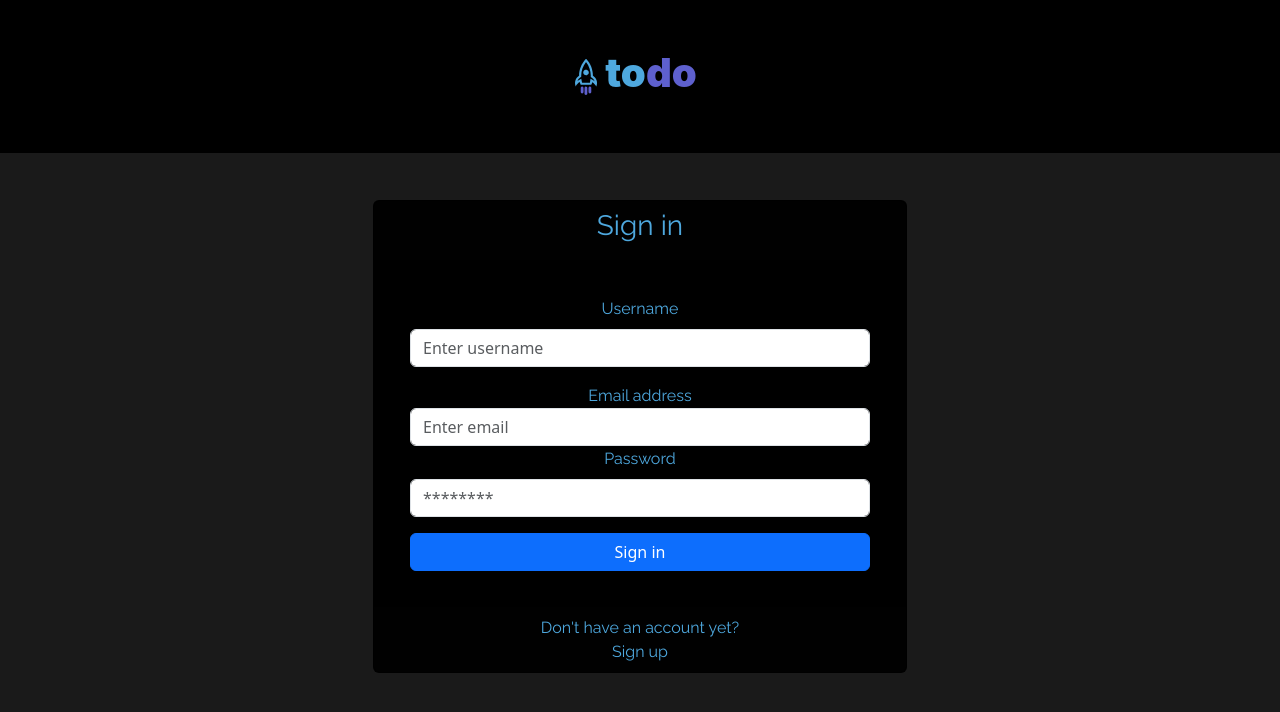
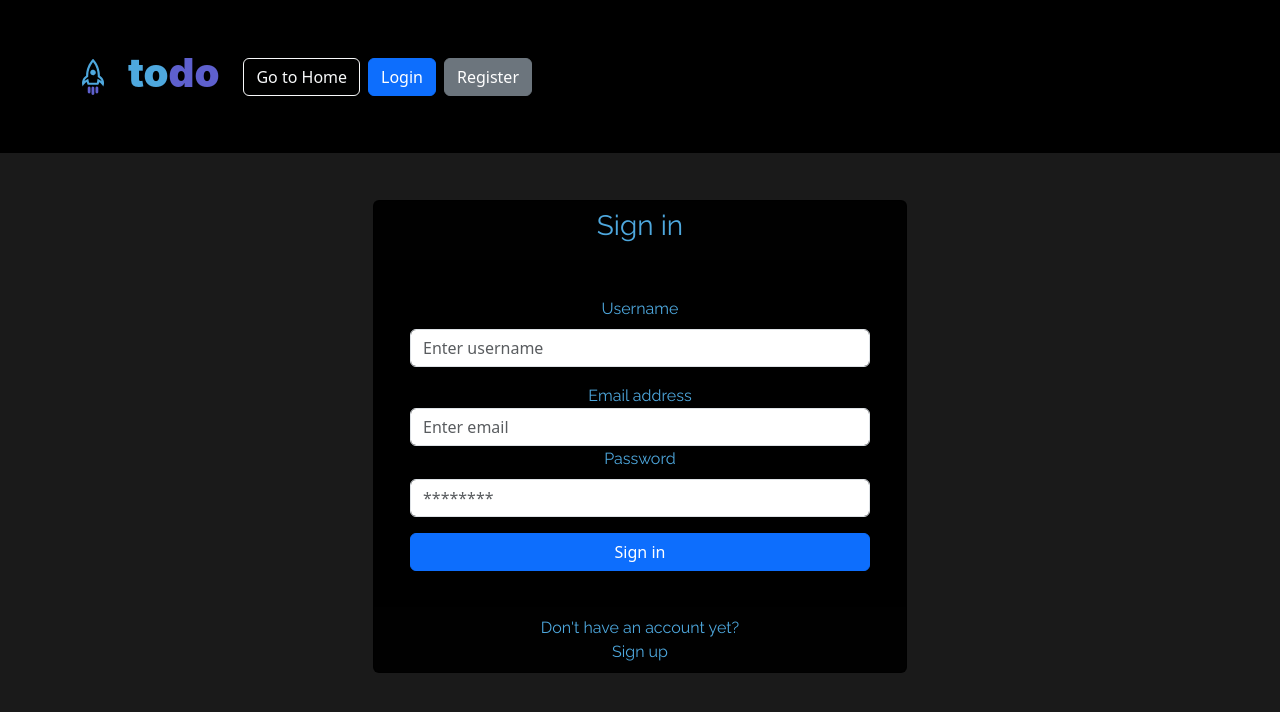
Before and after one commit to BohdanV8/Frontend-for-ToDo-List, a React (Create React App) app: page / in a window 1280 px wide. Shown: the top 712 px of the page. Built offline with nearby package versions, Linux system fonts and the light colour scheme; the HTML template or start-up script is replaced by a standard one.

Commit message:
Navigation

```diff
--- a/src/App.js
+++ b/src/App.js
@@ -16,9 +16,9 @@ function App() {
   }, []);
   return (
     <div className="container text-center">
-      <Menu />
       <AuthContext.Provider value={{ isAuth, setIsAuth }}>
         <BrowserRouter>
+          <Menu />
           <div className="content">
             <AppRouter />
           </div>
--- a/src/components/Menu.jsx
+++ b/src/components/Menu.jsx
@@ -1,9 +1,12 @@
 import React from "react";
-
+import { useNavigate } from "react-router-dom";
 const Menu = () => {
+  const navigate = useNavigate();
   return (
     <nav className="navbar fixed-top py-5 bg-black">
-      <div className="container d-flex justify-content-center align-items-center">
+      <div className="container">
+        <div className="row align-items-center">
+          <div className="col-auto">
             <svg
               xmlns="http://www.w3.org/2000/svg"
               width="22"
@@ -39,10 +42,42 @@ const Menu = () => {
                 </clipPath>
               </defs>
             </svg>
-        <h1 className="mx-2">
+          </div>
+          <div className="col-auto">
+            <h1>
               <span className="word_to">to</span>
               <span className="word_do">do</span>
             </h1>
+          </div>
+          <div className="col">
+            <div className="d-flex justify-content-between">
+              <button
+                className="btn btn-outline-light me-2"
+                onClick={() => {
+                  navigate("home");
+                }}
+              >
+                Go to Home
+              </button>
+              <button
+                className="btn btn-primary me-2"
+                onClick={() => {
+                  navigate("/");
+                }}
+              >
+                Login
+              </button>
+              <button
+                className="btn btn-secondary me-2"
+                onClick={() => {
+                  navigate("/registration");
+                }}
+              >
+                Register
+              </button>
+            </div>
+          </div>
+        </div>
       </div>
     </nav>
   );
--- a/src/components/TaskItem/TaskItem.jsx
+++ b/src/components/TaskItem/TaskItem.jsx
@@ -36,6 +36,7 @@ const TaskItem = ({ task }) => {
       statusColorClass = styles.completed;
       break;
     default:
+      statusColorClass = styles.todo;
       break;
   }
 
--- a/src/components/UserItem/UserItem.module.css
+++ b/src/components/UserItem/UserItem.module.css
@@ -4,12 +4,14 @@
   box-shadow: 0 4px 8px rgba(0, 0, 0, 0.1);
   padding: 20px;
   margin-bottom: 20px;
+  width: "100%";
 }
 
 .userInfo {
   display: flex;
   flex-direction: column;
   align-items: center;
+  max-width: 400px;
 }
 
 .username {
@@ -22,6 +24,7 @@
 .email {
   font-size: 18px;
   color: #666;
+  word-break: break-all;
 }
 
 .deleteButton {
@@ -33,7 +36,6 @@
   border-radius: 4px;
   cursor: pointer;
   transition: background-color 0.3s ease;
-  padding: 10px 50px;
 }
 
 .deleteButton:hover {
--- a/src/components/pages/AnotherRoom.jsx
+++ /dev/null
@@ -1,11 +0,0 @@
-import React from "react";
-
-const AnotherRoom = ({ room }) => {
-  return (
-    <div>
-      <h1 className="text-center">Another Room</h1>
-    </div>
-  );
-};
-
-export default AnotherRoom;
--- a/src/components/pages/UserRoom.jsx
+++ b/src/components/pages/UserRoom.jsx
@@ -79,6 +79,7 @@ const UserRoom = () => {
           day: date,
         }
       );
+      setTaskTitle("");
       fetchTasks();
     } catch (error) {
       console.error("Error during creating task in room:", error.message);
@@ -103,6 +104,46 @@ const UserRoom = () => {
   };
   return (
     <Container className="text-center">
+      <Row>
+        <Col md={5}>
+          <Row className="justify-content-center">
+            <Col md={8}>
+              <Form.Group>
+                <Form.Select
+                  id="selectedUser"
+                  name="selectedUser"
+                  value={username}
+                  onChange={handleInputChangeForUsername}
+                >
+                  <option value="">Select a user</option>
+                  {usersNotInRoom.map((user) => (
+                    <option key={user.id} value={user.username}>
+                      {user.username}
+                    </option>
+                  ))}
+                </Form.Select>
+              </Form.Group>
+            </Col>
+            <Col md={4}>
+              <Button onClick={handleAddUser} className="w-100">
+                Add user
+              </Button>
+            </Col>
+          </Row>
+
+          <Row className="justify-content-center mt-5">
+            <Col>
+              <h3>Users in room:</h3>
+              {users.length > 0 ? (
+                <UserList users={users} setUsers={setUsers} />
+              ) : (
+                <p>No users in room.</p>
+              )}
+            </Col>
+          </Row>
+        </Col>
+
+        <Col md={7}>
           <Row className="justify-content-center">
             <Col md={4}>
               <Form.Group>
@@ -134,31 +175,8 @@ const UserRoom = () => {
             </Col>
           </Row>
 
-      <Row className="justify-content-center mt-3">
-        <Col md={4}>
-          <Form.Group>
-            <Form.Select
-              id="selectedUser"
-              name="selectedUser"
-              value={username}
-              onChange={handleInputChangeForUsername}
-            >
-              <option value="">Select a user</option>
-              {usersNotInRoom.map((user) => (
-                <option key={user.id} value={user.username}>
-                  {user.username}
-                </option>
-              ))}
-            </Form.Select>
-          </Form.Group>
-        </Col>
-        <Col md={4}>
-          <Button onClick={handleAddUser} className="w-100">
-            Add user
-          </Button>
-        </Col>
-      </Row>
-
+          <Row className="mt-3">
+            <Col>
               {isLoading ? (
                 <div className="mt-5">
                   <Loader />
@@ -168,15 +186,8 @@ const UserRoom = () => {
                   <TaskList tasks={tasks} />
                 </div>
               )}
-
-      <Row className="justify-content-center mt-5">
-        <Col md={8}>
-          <h3>Users in room:</h3>
-          {users.length > 0 ? (
-            <UserList users={users} setUsers={setUsers} />
-          ) : (
-            <p>No users in room.</p>
-          )}
+            </Col>
+          </Row>
         </Col>
       </Row>
     </Container>
--- a/src/router/routes.js
+++ b/src/router/routes.js
@@ -1,4 +1,3 @@
-import AnotherRoom from "../components/pages/AnotherRoom";
 import Authorization from "../components/pages/Authorization";
 import Home from "../components/pages/Home";
 import Registration from "../components/pages/Registration";
@@ -9,6 +8,5 @@ export const publicRoutes = [
 ];
 export const privateRoutes = [
   { path: "/home", element: Home },
-  { path: "/anotherRoom", element: AnotherRoom },
-  { path: "/userRoom", element: UserRoom }
+  { path: "/userRoom", element: UserRoom },
 ].concat(publicRoutes);
```
Also changed, not shown: 1 other file (tests, documents, lock files or other folders). Lines whose indentation alone changed are shown as unchanged.
